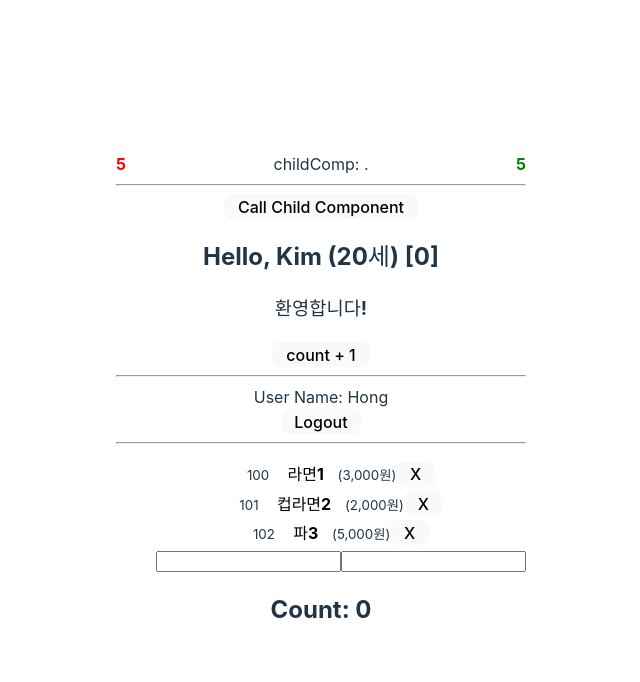
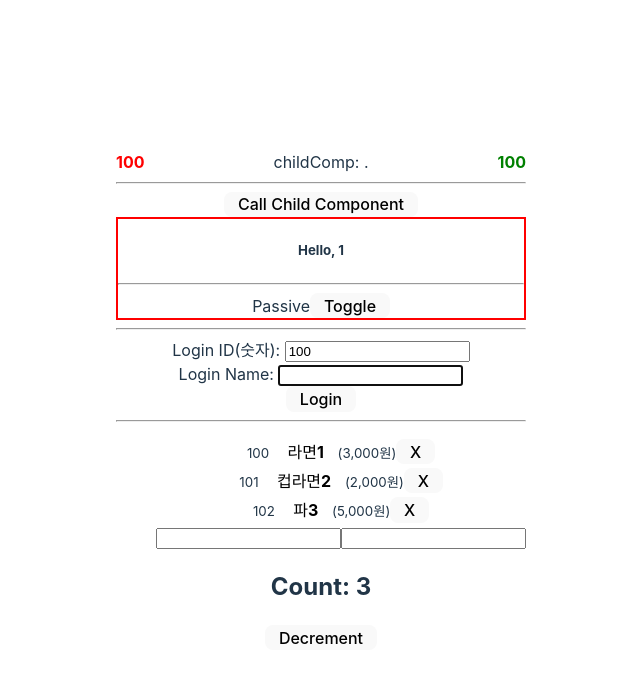
Before and after one commit to seon23/react, a React (Vite) app in the folder rbvite/: page / in a window 1280 px wide. Shown: the top 682 px of the page, without its empty margins (319-959 px from the left). Built offline with nearby package versions, Linux system fonts and the light colour scheme.

Commit message:
last lecture

```diff
--- a/rbvite/src/App.tsx
+++ b/rbvite/src/App.tsx
@@ -1,15 +1,16 @@
 import {
   forwardRef,
-  useEffect,
+  useCallback,
   useImperativeHandle,
+  useMemo,
   useRef,
   useState,
 } from 'react';
 import './App.css';
-import Hello from './components/Hello';
 import My from './components/My';
 import { useCounter } from './hooks/counter-context';
 import { useTimer } from './hooks/timer-hooks';
+import { MemoHello } from './components/Hello';
 
 type ChildHandler = {
   appendPeriod: () => void;
@@ -21,15 +22,25 @@ const ChildComponent = forwardRef((_, ref) => {
   const [badCount, setBadCount] = useState(0);
   const [goodCount, setGoodCount] = useState(0);
 
-  const { useInterval } = useTimer();
+  const { useInterval, useTimeout } = useTimer();
 
   useInterval(() => setBadCount((pre) => pre + 1), 1000);
+  useInterval(() => setGoodCount((pre) => pre + 1), 1000);
 
-  useEffect(() => {
-    const intl = setInterval(() => setGoodCount((pre) => pre + 1), 1000);
+  // useEffect(() => {
+  //   const intl = setInterval(() => setGoodCount((pre) => pre + 1), 1000);
 
-    return () => clearInterval(intl);
-  }, []);
+  //   return () => clearInterval(intl);
+  // }, []);
+
+  useTimeout(
+    (initSec) => {
+      setBadCount(initSec);
+      setGoodCount(initSec);
+    },
+    5000,
+    100
+  );
 
   const handler: ChildHandler = {
     // setChildText에서 이전 값 c가 필요한 이유는?
@@ -49,8 +60,12 @@ const ChildComponent = forwardRef((_, ref) => {
 function App() {
   console.log('Render App!');
 
-  const { count } = useCounter();
+  // const { count, incrementCount, decrementCount } = useCounter();
+  const { count, decrementCount } = useCounter();
   const childRef = useRef<ChildHandler>(null);
+
+  const fn = useCallback(() => 'FN!', []);
+  const age = useMemo(() => count + 1, []);
 
   return (
     <>
@@ -60,14 +75,13 @@ function App() {
       <button onClick={() => childRef.current?.appendPeriod()}>
         Call Child Component
       </button>
-      <Hello name='Kim' age={20}>
-        환영합니다!
-      </Hello>
+      <MemoHello age={age} fn={fn} />
       <hr />
       <My
       // loginHandleRef={loginHandleRef}
       />
       <h2>Count: {count}</h2>
+      <button onClick={decrementCount}>Decrement</button>
     </>
   );
 }
--- a/rbvite/src/components/Hello.tsx
+++ b/rbvite/src/components/Hello.tsx
@@ -1,22 +1,38 @@
-import { PropsWithChildren } from 'react';
-import { useCounter } from '../hooks/counter-context';
+import { memo, useEffect, useId, useReducer } from 'react';
 
 type Props = {
-  name: string;
+  // name: string;
+  // age: number;
+
   age: number;
+  fn: () => void;
 };
 
-const Hello = ({ name, age, children }: PropsWithChildren<Props>) => {
-  const { count, incrementCount } = useCounter();
+// const Hello = ({ name, age, children }: PropsWithChildren<Props>) => {
+export const Hello = ({ age, fn }: Props) => {
+  // const { count, incrementCount } = useCounter();
+  const helloId = useId();
+
+  const [isActive, toggleActive] = useReducer((preActive) => !preActive, false);
+
+  useEffect(() => {
+    console.log('child.fn>>>', age, fn());
+  }, [age, fn]);
+
   return (
-    <>
-      <h2>
-        Hello, {name} ({age}세) [{count}]
-      </h2>
-      <h3>{children}</h3>
-      <button onClick={incrementCount}>count + 1</button>
-    </>
+    <div style={{ border: '2px solid red' }}>
+      <h5 id={helloId}>Hello, {age}</h5>
+      {/* <button onClick={incrementCount}>+count</button> */}
+      <hr />
+      {isActive ? 'Active' : 'Passive'}
+      <button onClick={toggleActive}>Toggle</button>
+      {/* <Sample /> */}
+    </div>
   );
 };
 
-export default Hello;
+// export default Hello;
+export const MemoHello = memo(Hello, ({ age }, { age: age2 }) => {
+  console.log('🚀  prePorp:', age, age2);
+  return age === age2;
+});
--- a/rbvite/src/components/Login.tsx
+++ b/rbvite/src/components/Login.tsx
@@ -16,17 +16,17 @@ const Login = forwardRef((_, handleRef) => {
   console.log('Render Login!');
 
   const { login } = useSession();
-  const { count, incrementCount, decrementCount } = useCounter();
+  const { incrementCount, decrementCount } = useCounter();
   const idRef = useRef<HTMLInputElement>(null);
   const nameRef = useRef<HTMLInputElement>(null);
 
   useEffect(() => {
     incrementCount();
-    console.log('Login Please...', count);
+    // console.log('Login Please...', count);
 
     return () => {
       decrementCount();
-      console.log('login-cleanup-code!!, count');
+      // console.log('login-cleanup-code!!', count);
     };
   }, []);
 
--- a/rbvite/src/components/Profile.tsx
+++ b/rbvite/src/components/Profile.tsx
@@ -1,4 +1,6 @@
+import { useEffect } from 'react';
 import { useSession } from '../hooks/session-context';
+import { useFetch } from '../hooks/fetch-hook';
 
 const Profile = () => {
   // console.log('Render Profile!');
@@ -6,6 +8,12 @@ const Profile = () => {
     logout,
     session: { loginUser },
   } = useSession();
+
+  const url = '/data/sample.json';
+  const data = useFetch<Session>(url);
+  useEffect(() => {
+    if (data) console.log('🚀  data:', data);
+  }, [data]);
   return (
     <>
       <div>User Name: {loginUser?.name}</div>
--- a/rbvite/src/hooks/counter-context.tsx
+++ b/rbvite/src/hooks/counter-context.tsx
@@ -4,7 +4,7 @@ import {
   //   SetStateAction,
   createContext,
   useContext,
-  useState,
+  useReducer,
 } from 'react';
 
 type CounterContextProps = {
@@ -19,11 +19,23 @@ const CounterContext = createContext<CounterContextProps>({
   decrementCount: () => {},
 });
 
+type Action = { type: string; payload?: number };
+const reducer = (count: number, { type, payload = 1 }: Action) => {
+  switch (type) {
+    case 'plus':
+      return count + payload;
+    case 'minus':
+      return count - payload;
+
+    default:
+      return count;
+  }
+};
+
 const CounterContextProvider = ({ children }: PropsWithChildren) => {
-  const [count, setCount] = useState(0);
-
-  const incrementCount = () => setCount(count + 1);
-  const decrementCount = () => setCount((count) => count - 1);
+  const [count, dispach] = useReducer(reducer, 0);
+  const incrementCount = () => dispach({ type: 'plus', payload: 2 });
+  const decrementCount = () => dispach({ type: 'minus' });
   return (
     <CounterContext.Provider value={{ count, incrementCount, decrementCount }}>
       {children}
--- /dev/null
+++ b/rbvite/src/hooks/fetch-hook.ts
@@ -0,0 +1,30 @@
+import { useEffect, useState } from 'react';
+
+const cacheUrlData: Record<string, unknown> = {};
+
+const fetchByCache = async (url: string, init: RequestInit) => {
+  // console.log('fetchByCache>>>>>', url, cacheUrlData);
+  if (url in cacheUrlData) return cacheUrlData[url];
+
+  const res = await fetch(url, init);
+  const data = await res.json();
+  cacheUrlData[url] = data;
+  return data;
+};
+
+export const useFetch = <T>(url: string) => {
+  const [data, setData] = useState<T | null>(null);
+
+  useEffect(() => {
+    const controller = new AbortController();
+    const { signal } = controller;
+
+    fetchByCache(url, { signal })
+      .then((data) => setData(data))
+      .catch(console.error);
+
+    return () => controller.abort();
+  }, []);
+
+  return data;
+};
--- a/rbvite/src/hooks/session-context.tsx
+++ b/rbvite/src/hooks/session-context.tsx
@@ -5,6 +5,8 @@ import {
   useEffect,
   useState,
 } from 'react';
+
+import { useFetch } from './fetch-hook';
 
 type SessionContextProp = {
   session: Session;
@@ -29,17 +31,16 @@ const SessionContext = createContext<SessionContextProp>({
 export const SessionContextProvider = ({ children }: PropsWithChildren) => {
   const [session, setSession] = useState<Session>(DEFAULT_SESSION);
 
-  const url = '/data/sample-logined.json';
+  //   const url = '/data/sample-logined.json';
+  const url = '/data/sample.json';
+  const data = useFetch<Session>(url);
+
   useEffect(() => {
-    const controller = new AbortController();
-    const { signal } = controller;
-    fetch(url, { signal })
-      .then((res) => res.json())
-      .then((data) => setSession(data));
+    if (data) setSession(data);
+  }, [data]);
 
-    return () => controller.abort();
-  }, []);
   // const loginHandleRef = useRef<LoginHandle>(null);
+
   const login = ({ id, name }: LoginUser) => {
     if (!name) {
       alert('Input name, please!');
--- a/rbvite/src/hooks/timer-hooks.ts
+++ b/rbvite/src/hooks/timer-hooks.ts
@@ -11,7 +11,18 @@ export const useTimer = () => {
       return () => clearInterval(timer);
     }, []);
   };
-  const useTimeout = () => {};
+
+  const useTimeout = <T extends unknown[]>(
+    cb: (...args: T) => void,
+    delay: number,
+    ...args: T
+  ) => {
+    useEffect(() => {
+      const timer = setTimeout(cb, delay, ...args);
+
+      return () => clearTimeout(timer);
+    }, []);
+  };
 
   return { useInterval, useTimeout };
 };
```
Also changed, not shown: rbvite/src/components/Sample.tsx (added, +21 -0 lines).
